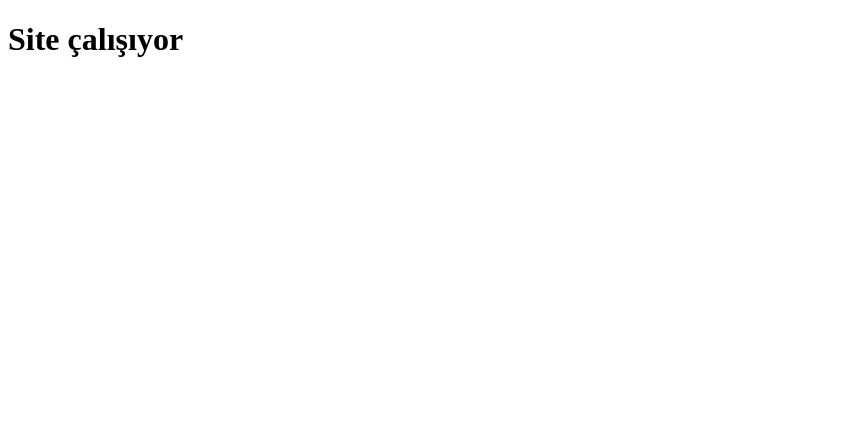
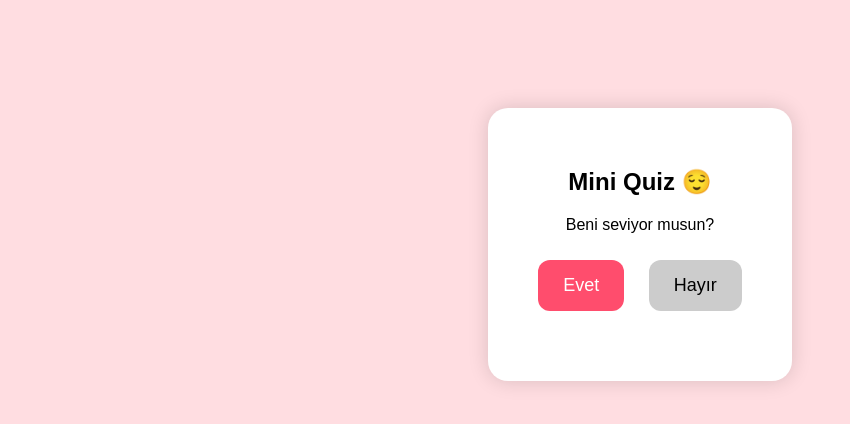
Before and after one commit to ErNis474/Hayat-m-n-ikolatas-na, a plain HTML site: page index.html in a window 1280 px wide. Shown: the whole page, without its empty margins (0-850 px from the left). Drawn offline with Linux system fonts and the light colour scheme.

Commit message:
Update index.html

```diff
--- a/index.html
+++ b/index.html
@@ -1,9 +1,66 @@
 <!DOCTYPE html>
-<html>
+<html lang="tr">
 <head>
-<title>Test</title>
+<meta charset="UTF-8">
+<title>Mini Quiz 💖</title>
+
+<style>
+body{
+    background:#ffdde1;
+    font-family:Arial;
+    text-align:center;
+    padding-top:100px;
+}
+
+.card{
+    background:white;
+    padding:40px;
+    border-radius:20px;
+    display:inline-block;
+    box-shadow:0 0 20px rgba(0,0,0,0.15);
+}
+
+button{
+    padding:15px 25px;
+    margin:10px;
+    font-size:18px;
+    border:none;
+    border-radius:12px;
+    cursor:pointer;
+}
+
+.yes{background:#ff4d6d;color:white;}
+.no{background:#ccc;}
+
+#sonuc{
+    font-size:28px;
+    margin-top:20px;
+    color:#ff1744;
+}
+</style>
 </head>
+
 <body>
-<h1>Site çalışıyor</h1>
+
+<div class="card">
+<h2>Mini Quiz 😌</h2>
+<p>Beni seviyor musun?</p>
+
+<button class="yes" onclick="dogru()">Evet</button>
+<button class="no" onclick="kac()">Hayır</button>
+
+<div id="sonuc"></div>
+</div>
+
+<script>
+function dogru(){
+    document.getElementById("sonuc").innerHTML = "Seni seviyorum 💖";
+}
+
+function kac(){
+    alert("Yanlış cevap 😄 tekrar dene");
+}
+</script>
+
 </body>
 </html>
```
